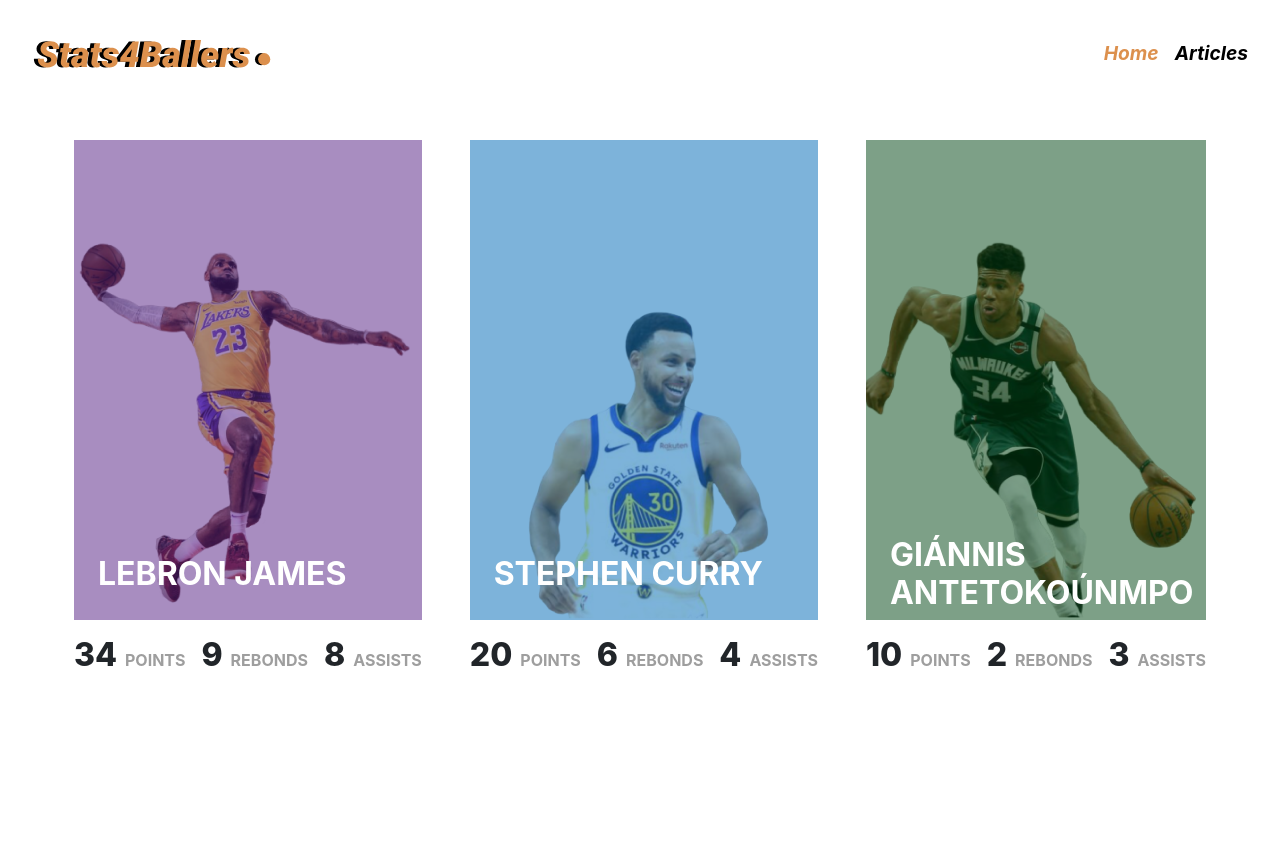
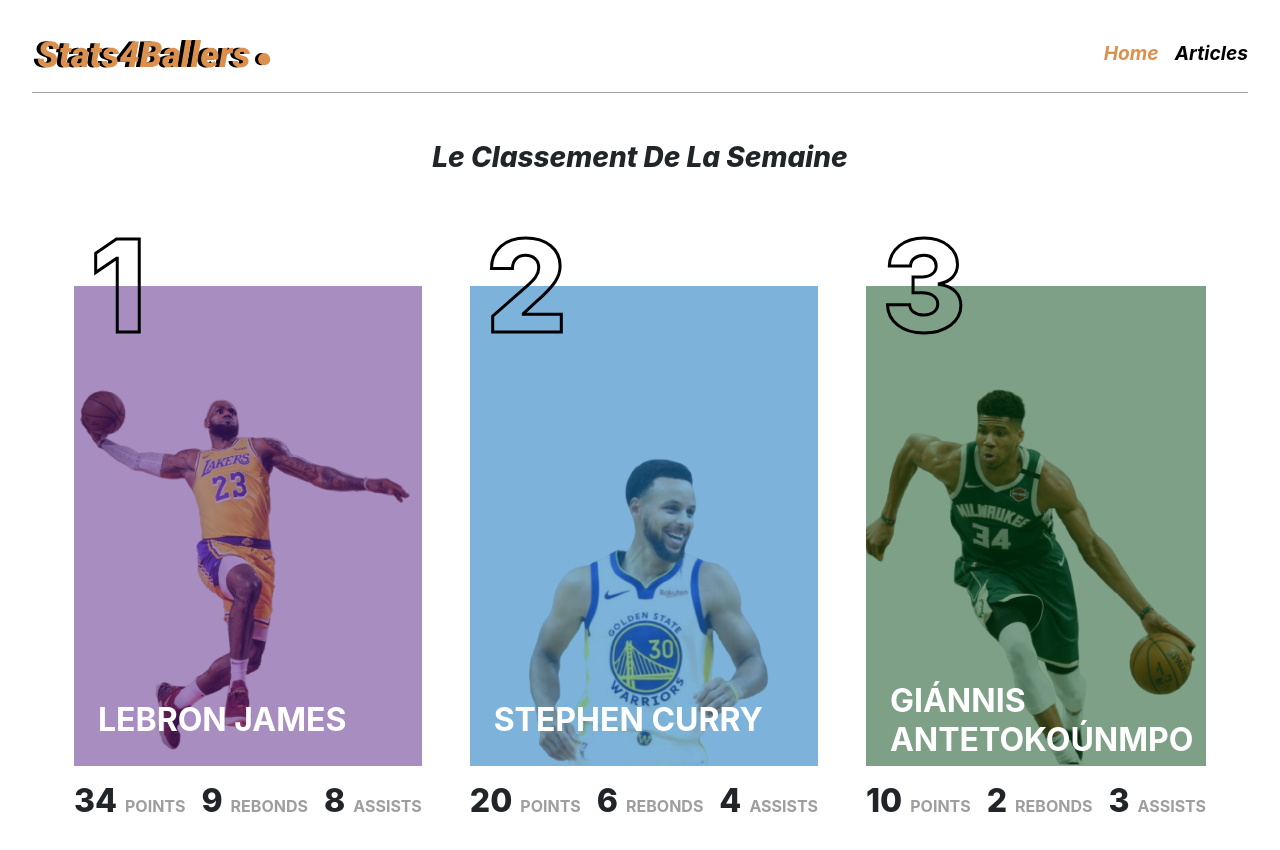
Before and after one commit to edenbergel/WEB2-PWA-GR10, a Vue app: page / in a window 1280 px wide. Shown: the top 850 px of the page. Before the commit the page ends 800 px from the top, so only its background shows below. Built offline with nearby package versions, Linux system fonts and the light colour scheme.

Commit message:
touch up header et homepage

```diff
--- a/src/scss/header.scss
+++ b/src/scss/header.scss
@@ -2,6 +2,8 @@
   display: flex;
   justify-content: space-between;
   align-items: center;
+  border-bottom: 1px solid #9e9e9e;
+  padding-bottom: 1rem;
 
   img {
     @media screen and (min-width: 768px) {
--- a/src/scss/home.scss
+++ b/src/scss/home.scss
@@ -1,7 +1,16 @@
+.home {
+  h3 {
+    font-weight: 800;
+    margin: 3rem 0 2rem;
+    text-transform: capitalize;
+    font-style: italic;
+  }
+}
+
 .classement_container {
   margin-top: 4rem;
 
-  @media screen and (min-width: 768px) {
+  @media screen and (min-width: 415px) {
     display: flex;
     justify-content: center;
     flex-wrap: wrap;
@@ -11,14 +20,14 @@
     display: flex;
     justify-content: center;
     align-items: center;
-    margin-bottom: 2rem;
+    margin: 3rem 0;
     position: relative;
 
-    @media screen and (min-width: 768px) {
+    @media screen and (min-width: 415px) {
       flex-direction: column;
 
       &:nth-of-type(2) {
-        margin: 0 3rem 2rem;
+        margin: 3rem 3rem;
       }
     }
 
@@ -27,12 +36,16 @@
       background-size: 45%;
       background-position: left 5% bottom 50%;
 
-      @media screen and (min-width: 768px) {
+      @media screen and (min-width: 415px) {
         background-size: unset;
       }
 
       .bloc_left {
         background: rgba(85, 32, 132, 0.51);
+
+        &:after {
+          content: "1";
+        }
       }
     }
 
@@ -41,13 +54,17 @@
       background-position: bottom left;
       background-size: 45%;
 
-      @media screen and (min-width: 768px) {
+      @media screen and (min-width: 415px) {
         background-position: 50% 65%;
         background-size: unset;
       }
 
       .bloc_left {
         background: rgba(0, 107, 182, 0.51);
+
+        &:after {
+          content: "2";
+        }
       }
     }
 
@@ -56,13 +73,17 @@
       background-position: left 5% bottom 50%;
       background-size: 45%;
 
-      @media screen and (min-width: 768px) {
+      @media screen and (min-width: 415px) {
         background-position: 50% 60%;
         background-size: unset;
       }
 
       .bloc_left {
         background: rgba(0, 70, 20, 0.51);
+
+        &:after {
+          content: "3";
+        }
 
         h1 {
           width: 12rem;
@@ -76,7 +97,23 @@
       display: flex;
       justify-content: center;
 
-      @media screen and (min-width: 768px) {
+      &:after {
+        font-size: 3rem;
+        -webkit-text-stroke: 2px black;
+        -webkit-text-fill-color: transparent;
+        margin-top: -2.5rem;
+        margin-left: -7rem;
+        font-weight: 800;
+
+        @media screen and (min-width: 415px) {
+          margin-top: -6rem;
+          margin-left: 1rem;
+          font-size: 8rem;
+          -webkit-text-stroke: 3px black;
+        }
+      }
+
+      @media screen and (min-width: 415px) {
         width: 100%;
         height: 30rem;
         justify-content: left;
@@ -91,7 +128,7 @@
         transform: translate(0, -50%);
         text-align: left;
 
-        @media screen and (min-width: 768px) {
+        @media screen and (min-width: 415px) {
           color: #fff;
           font-size: 2rem;
           top: 80%;
@@ -102,7 +139,7 @@
 
     .bloc_right {
 
-      @media screen and (min-width: 768px) {
+      @media screen and (min-width: 415px) {
         margin-top: 1rem;
       }
 
@@ -111,7 +148,7 @@
         font-size: 3rem;
         text-align: right;
 
-        @media screen and (min-width: 768px) {
+        @media screen and (min-width: 415px) {
           font-size: 2rem;
         }
       }
@@ -133,7 +170,7 @@
         grid-template-areas: ". .";
         position: relative;
 
-        @media screen and (min-width: 768px) {
+        @media screen and (min-width: 415px) {
           display: flex;
 
           &:nth-of-type(2) {
@@ -151,13 +188,13 @@
           left: 50%;
           transform: translate( 0, -50%);
 
-          @media screen and (min-width: 768px) {
+          @media screen and (min-width: 415px) {
             display: none;
           }
         }
       }
 
-      @media screen and (min-width: 768px) {
+      @media screen and (min-width: 415px) {
         display: flex;
       }
     }
--- a/src/views/Home.vue
+++ b/src/views/Home.vue
@@ -1,5 +1,6 @@
 <template>
 	<div class="home">
+		<h3>Le Classement de la Semaine</h3>
 		<Classement />
 	<!-- 	<Classement @updateMessage="title = $event" :msg="title"/> -->
 	</div>
@@ -20,3 +21,7 @@
 	}
 }
 </script>
+
+<style lang="scss" scoped>
+	@import "../scss/home.scss";
+</style>
```
